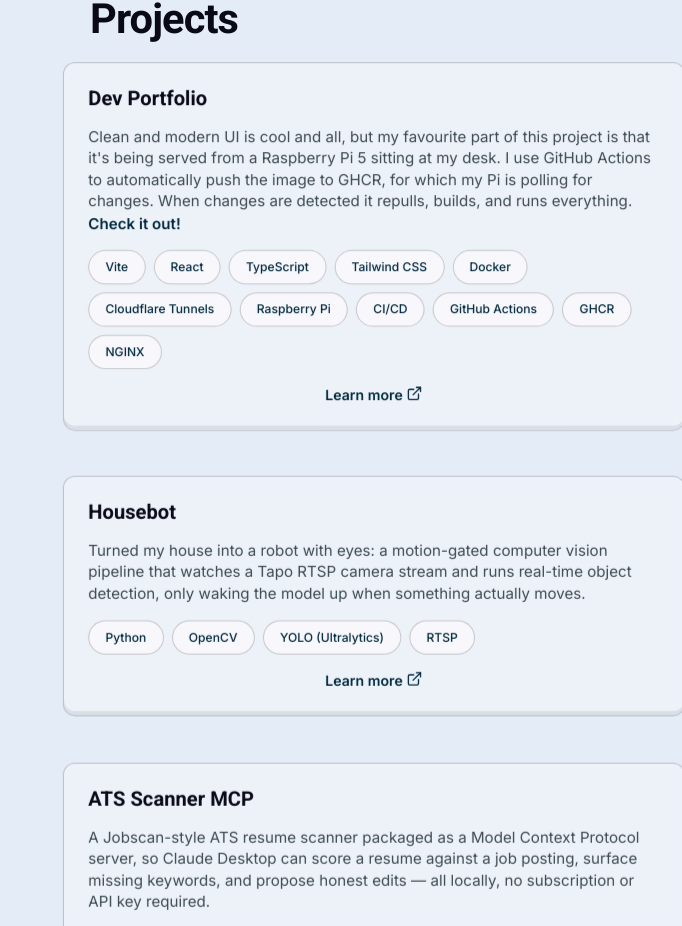
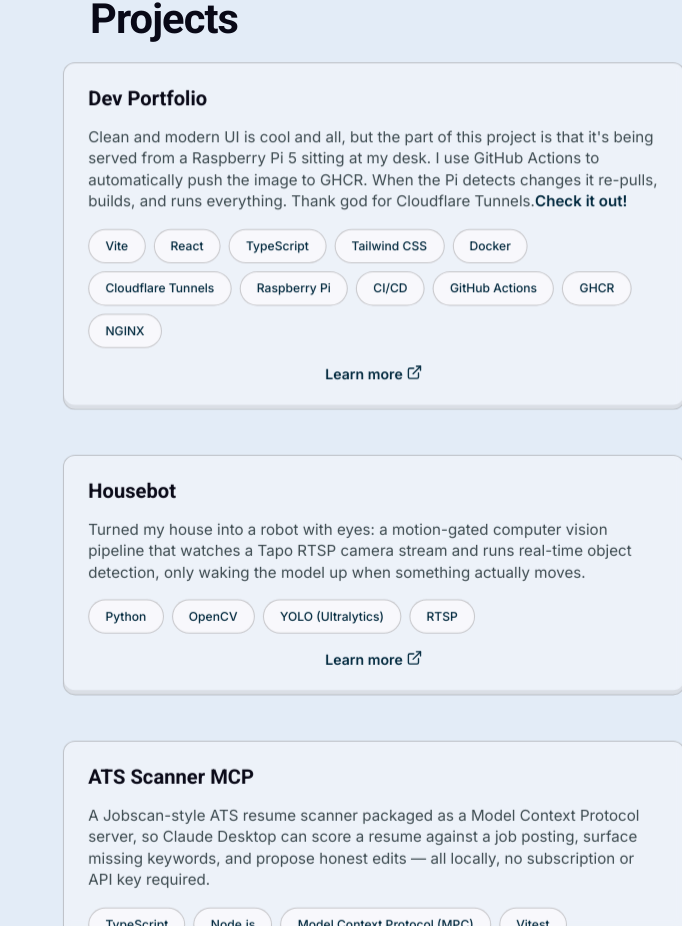
Before and after one commit to jmaitlandsoto/dev-portfolio, a React (Vite) app: page / in a window 1280 px wide. Shown: the part 3039-3965 px from the top of the page, without its empty margins (598-1280 px from the left). Built offline with nearby package versions, Linux system fonts and the light colour scheme.

Commit message:
fix: project description

```diff
--- a/src/data/projects.tsx
+++ b/src/data/projects.tsx
@@ -7,11 +7,11 @@
     title: "Dev Portfolio",
     description: (
       <React.Fragment>
-        Clean and modern UI is cool and all, but my favourite part of this
-        project is that it's being served from a Raspberry Pi 5 sitting at my
-        desk. I use GitHub Actions to automatically push the image to GHCR, for
-        which my Pi is polling for changes. When changes are detected it
-        repulls, builds, and runs everything.{" "}
+        Clean and modern UI is cool and all, but the part of this project is
+        that it's being served from a Raspberry Pi 5 sitting at my desk. I use
+        GitHub Actions to automatically push the image to GHCR. When the Pi
+        detects changes it re-pulls, builds, and runs everything. Thank god for
+        Cloudflare Tunnels.
         <a
           href="https://pi.joshmaitland.ca"
           target="_blank"
```
Also changed, not shown: 1 other file (tests, documents, lock files or other folders).
